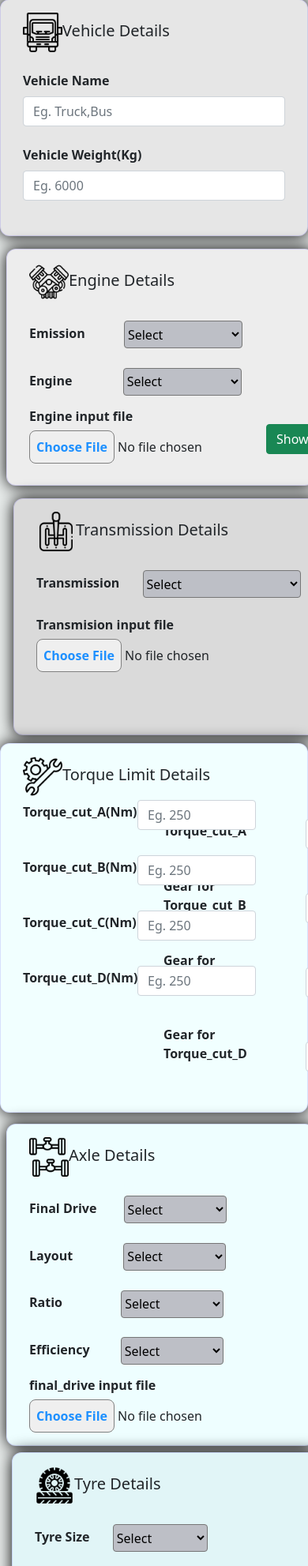
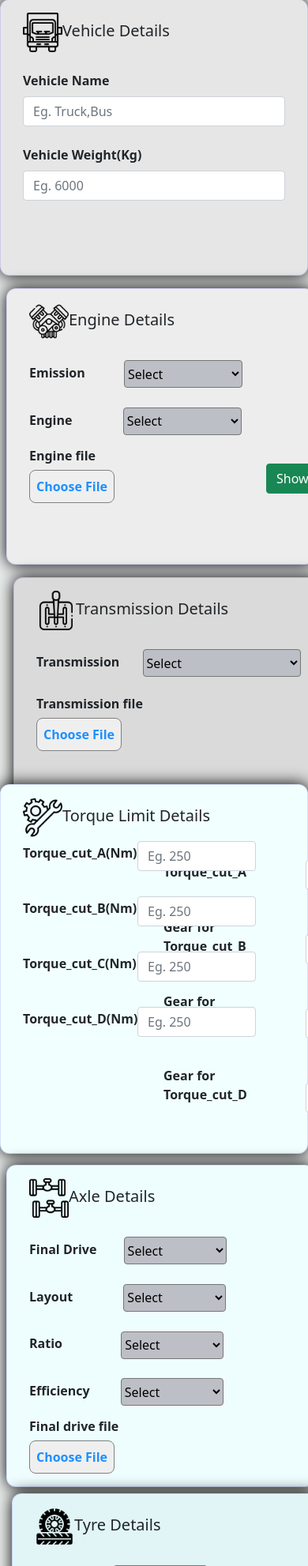
Before and after one commit to dhilipmaharish/GUI, a Flask app: template templates/index.html in a window 390 px wide; the page is wider, and only the part inside the window is pictured. Shown: the part 114-2097 px from the top of that part at 79% size. Run offline with Flask 2, Linux system fonts and the light colour scheme; the template is opened without the code that fills it, so the values that code supplies are empty; parts of the project's set-up code (start-up, migrations or seed data) failed here and were passed over; some libraries are stand-ins or nearby versions.

Commit message:
update on Nov16

```diff
--- a/app.py
+++ b/app.py
@@ -39,6 +39,7 @@ def display():
     session.clear()
     return render_template("index.html",inputdata  = inputdata)
 
+
 @app.route("/upload", methods=["GET", "POST"])
 def upload():
     uploaddata = copy.deepcopy(inputdata)
@@ -50,7 +51,6 @@ def upload():
         tire_sample_file = request.files["tire_file"]
         air_drag_file = request.files["air_file"]
         engine_file_path = os.path.abspath(engine_file.filename)
-        print(engine_file_path)
         file_name['engine_name'] = [engine_file.filename, False]
         file_name['transmission_name'] = [transmission_file.filename, False]
         file_name['final_drive_name'] = [final_drive_file.filename, False]
@@ -91,7 +91,6 @@ def upload():
         uploaddata["rear_body_object"] = rear_body_drop
         uploaddata["air_resistance_object"] = air_resistance_drop
         file_name['air_drag_name'][1] = True
-    print(file_name)
     return render_template("index.html",inputdata  = uploaddata, filename = file_name)
 
 @app.route("/graph", methods=['POST'])
@@ -100,7 +99,6 @@ def graph():
     emission = request.form.get('emission')
     session["engine"] = engine
     session["emission"] = emission
-    print(session)
     try:
         engine_update_dict = session.get("engine_dict", None)
         x1 = engine_update_dict[str(engine)+'_'+str(emission)]['Engine speed']
@@ -128,8 +126,7 @@ def graph():
     image = image.resize((375, 275), Image.ANTIALIAS)
     image.save(fp="static\graph.png")
     image_path = "static\graph.png"
-    return engine, emission
-
+    return "graph.png"
 
 @app.route("/output", methods=["GET", "POST"])
 def output_page():
@@ -177,7 +174,6 @@ def output_page():
         input_form["step_size"] = step_size = request.form.get("step_size")
         Gear_value = {"A":Gear_A, "B":Gear_B, "C":Gear_C, "D":Gear_D}
         input_form["file_path"] = file_path = request.form.get("file_path")
-        print(file_path)
         chan_val = 1
         chan_val = + 1
         input_form.update(driving_resistance_dict)
--- a/src/air_resistence.py
+++ b/src/air_resistence.py
@@ -47,5 +47,4 @@ def air_resistance(user_file = None):
     from_category_show_cab_option = unique_element(from_category_show_cab_option)
     from_cab_show_rear_option = unique_element(from_cab_show_rear_option)
     from_rear_show_air_resistance_option = unique_element(from_rear_show_air_resistance_option)
-    print("air_resstaince", from_rear_show_air_resistance_option)
     return list(set(category_type)), from_category_show_cab_option, from_cab_show_rear_option, from_rear_show_air_resistance_option
--- a/static/style.css
+++ b/static/style.css
@@ -256,3 +256,7 @@ table, th, td {
     font-weight: bold;
     color: #009879;
 }
+
+input[type='file'] {
+    color: transparent;
+  }
--- a/templates/index.html
+++ b/templates/index.html
@@ -53,8 +53,10 @@
           padding: 0.5em;
           border: thin solid grey;
           border-radius: 8px;
+
       }
     </style>
+
   </head>
   <body style="background: #e7ebea">
     <nav class="navbar-default" style="background-color:rgb(72, 178, 178)">
@@ -82,7 +84,7 @@
         <form method="post" id="Form1" action="{{url_for('output_page')}}" onsubmit= "submit_button.disabled = true; return true;">
           <div class="row" style="max-height: 1000px">
         <!-- -----------------------Vehicle Details---------------------- -->
-            <div class="card1 mt-3 col-lg-3 col-md-10 col-sm-12 col-xs-12" style="height:300px">
+            <div class="card1 mt-3 col-lg-3 col-md-10 col-sm-12 col-xs-12" style="height:350px">
               <div class="card-body">
                 <h5 class="card-title">
                   <image
@@ -124,7 +126,7 @@
             </div>
             <div
               class="card2 mt-3 col-lg-6 col-md-10 col-sm-12 col-xs-12"
-              style="left: 8px; height:300px;"
+              style="left: 8px; height:350px;"
             >
               <div class="card-body">
                 <h5 class="card-title">
@@ -163,7 +165,7 @@
                     </select>
                   </div>
                 </div>
-                <h6><strong>Engine input file</strong></h6><input type="file" id="engine_file" name="engine_file" form="Form3" accept='.xlsx'>
+                <h6><strong>Engine file</strong></h6><input type='file' id="engine_file" name="engine_file" form="Form3" accept='.xlsx'>
                 {% if 'upload' in request.endpoint%}
                   {% if filename['engine_name'][1] %}
                   <h6><strong>{{filename['engine_name'][0]}} is added</strong></h6>
@@ -188,7 +190,7 @@
               </div>
             </div>
             <div class="card3 mt-3 col-lg-3 col-md-10 col-sm-12 col-xs-12"
-              style="left:17px;  height:300px; ">
+              style="left:17px;  height:350px; ">
               <div class="card-body">
                 <h5 class="card-title">
                   <img
@@ -212,7 +214,7 @@
 
                   </div>
                   <br></br>
-                  <h6><strong>Transmision input file</strong></h6><input type="file" id="transmission_file" name="transmission_file" form="Form3" accept='.xlsx'>
+                  <h6><strong>Transmission file</strong></h6><input type="file" id="transmission_file" name="transmission_file" form="Form3" accept='.xlsx'>
                   {% if 'upload' in request.endpoint%}
                       {% if filename['transmission_name'][1] %}
                       <h6><strong>{{filename['transmission_name'][0]}} is added</strong></h6>
@@ -491,7 +493,7 @@
                     </select>
                   </div>
                 </div>
-                <h6><strong>final_drive input file</strong></h6><input type="file" id="final_file" name="final_file" form="Form3" accept='.xlsx'>
+                <h6><strong>Final drive file</strong></h6><input type="file" id="final_file" name="final_file" form="Form3" accept='.xlsx'>
                 {% if 'upload' in request.endpoint%}
                       {% if filename['final_drive_name'][1] %}
                       <h6><strong>{{filename['final_drive_name'][0]}} is added</strong></h6>
@@ -588,7 +590,7 @@
                     </select>
                   </div>
                 </div>
-                <h6><strong>Tire_sample file</strong></h6><input type="file" id="tire_file" name="tire_file" form="Form3" accept='.xlsx'>
+                <h6><strong>Tire sample file</strong></h6><input type="file" id="tire_file" name="tire_file" form="Form3" accept='.xlsx'>
                 {% if 'upload' in request.endpoint%}
                       {% if filename['tire_sample_name'][1] %}
                       <h6><strong>{{filename['tire_sample_name'][0]}} is added</strong></h6>
@@ -678,7 +680,7 @@
                       <option value="" selected disabled>Select</option>
                     </select>
                   </div>
-                  <h6><strong>Air_drag input file</strong></h6><input type="file" id="air_file" name="air_file" accept='.xlsx' form="Form3">
+                  <h6><strong>Air Drag file</strong></h6><input type="file" id="air_file" name="air_file" accept='.xlsx' form="Form3">
                   {% if 'upload' in request.endpoint%}
                       {% if filename['air_drag_name'][1] %}
                       <h6><strong>{{filename['air_drag_name'][0]}} is added</strong></h6>
@@ -1225,7 +1227,6 @@
           'emission':$("#emission_type").val()
         },
         success:function (response) {
-            var response = "graph.png";
             $("#graph_img").attr("src", "/static/" + response);
           },
 
```
Also changed, not shown: templates/output.html (+5 -6 lines).
